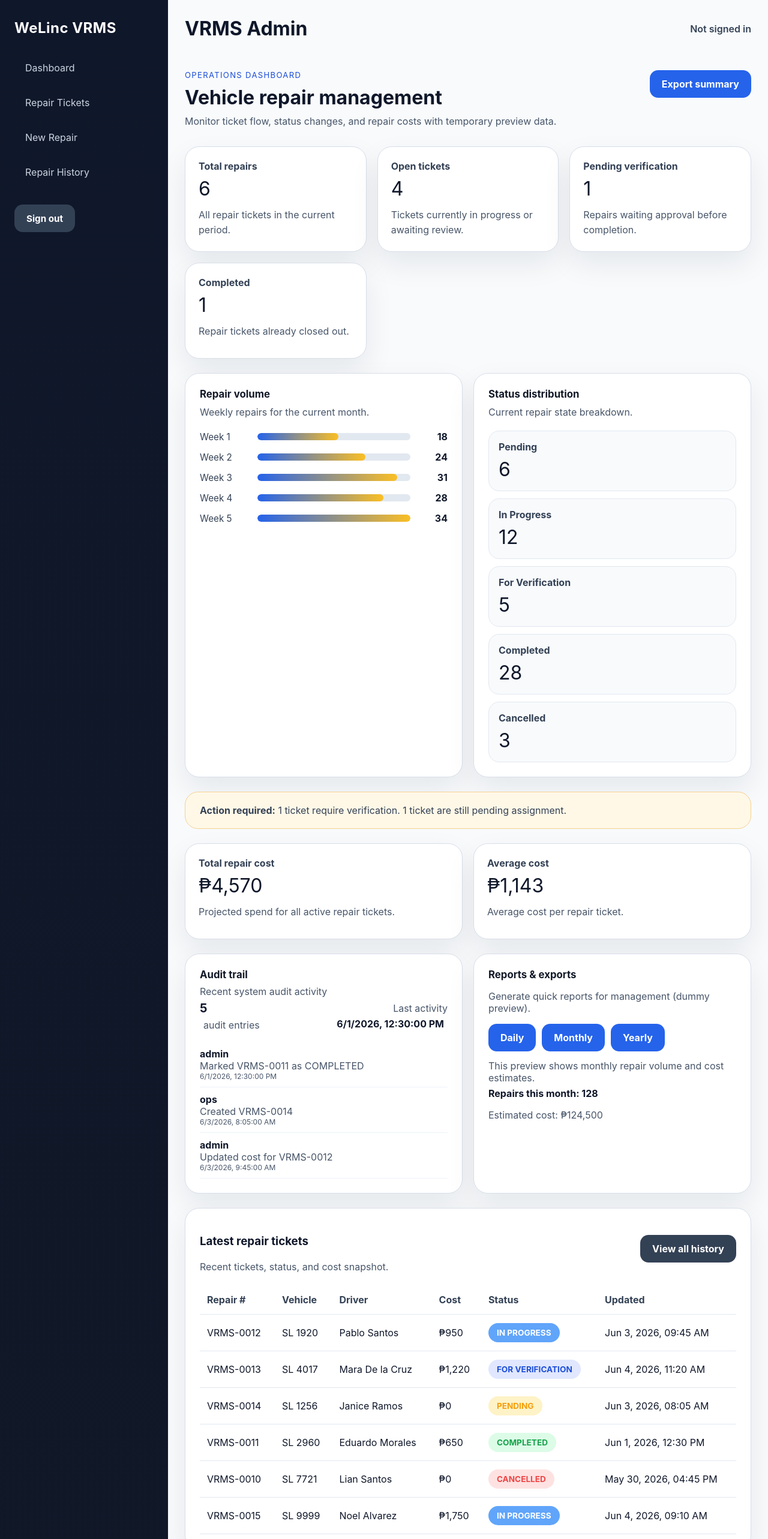
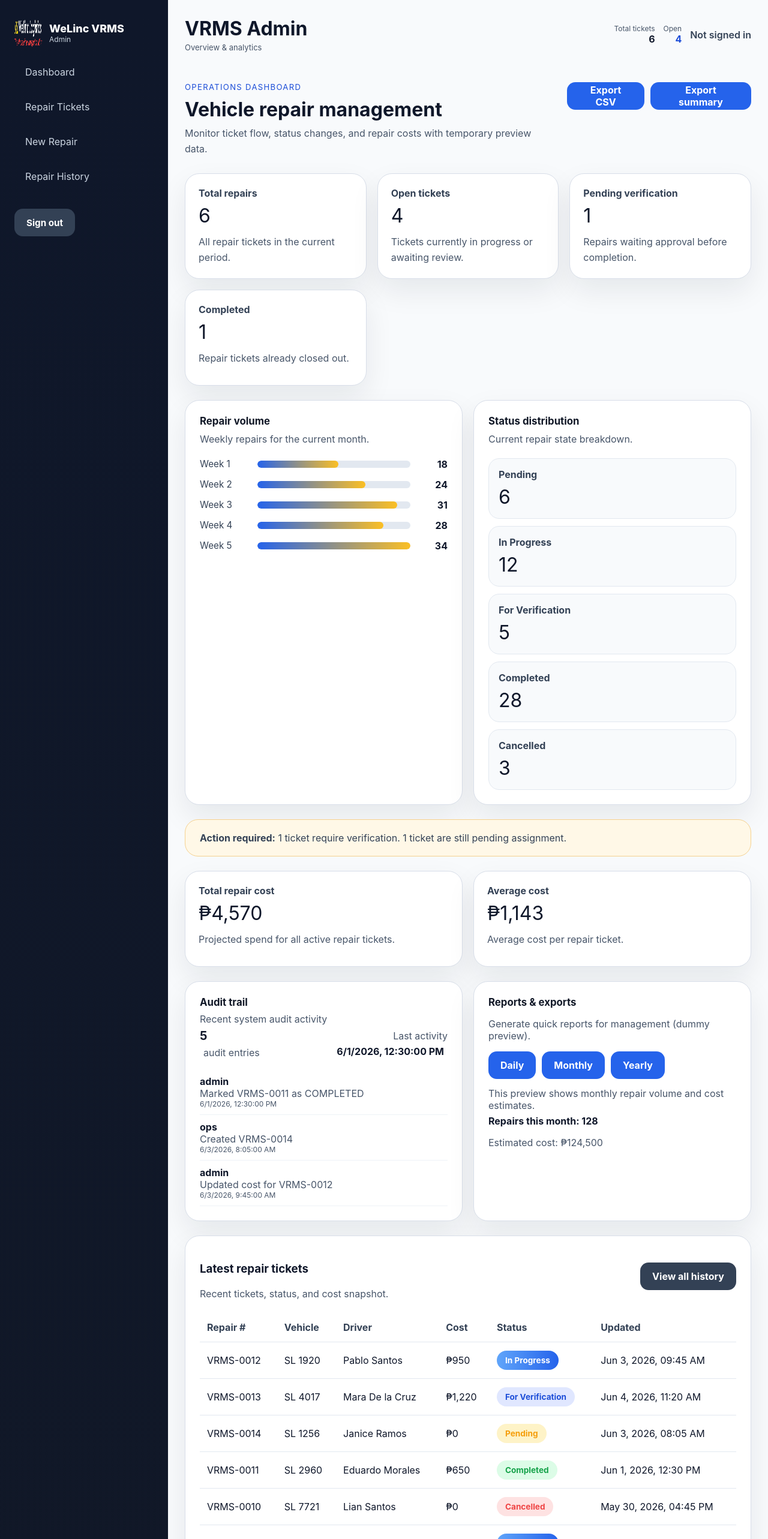
Before and after one commit to Capstone-WeLinc/welinc-web-vrms, a React (Vite) app: page / in a window 1280 px wide. Shown: the top 2566 px of the page at 60% size. Built offline with nearby package versions, Linux system fonts and the light colour scheme; no server answers.

Commit message:
Polish UI: sidebar/logo, topbar metrics, status badges, CSV export, CSS tweaks

```diff
--- a/src/components/layout/Sidebar.tsx
+++ b/src/components/layout/Sidebar.tsx
@@ -1,5 +1,6 @@
 import { NavLink } from 'react-router-dom';
 import { useAuthStore } from '../../store/authStore';
+import logo from '../../assets/logo.png';
 
 const navItems = [
   { to: '/dashboard', label: 'Dashboard' },
@@ -13,7 +14,15 @@ export function Sidebar() {
 
   return (
     <aside className="sidebar">
-      <h1>WeLinc VRMS</h1>
+      <div style={{ display: 'flex', alignItems: 'center', gap: 12, marginBottom: 18 }}>
+        <img src={logo} alt="WeLinc" style={{ width: 46, height: 46, borderRadius: 10 }} />
+        <div>
+          <div style={{ fontWeight: 800, fontSize: 18 }}>WeLinc VRMS</div>
+          <div style={{ fontSize: 12, color: '#cbd5e1' }}>Admin</div>
+        </div>
+      </div>
+
+      <nav style={{ marginTop: 8 }}>
         {navItems.map((item) => (
           <NavLink
             key={item.to}
@@ -23,6 +32,8 @@ export function Sidebar() {
             {item.label}
           </NavLink>
         ))}
+      </nav>
+
       <div className="sidebar-footer">
         <button className="button secondary" type="button" onClick={logout}>
           Sign out
--- a/src/components/layout/Topbar.tsx
+++ b/src/components/layout/Topbar.tsx
@@ -1,15 +1,30 @@
 import { useAuthStore } from '../../store/authStore';
+import { SAMPLE_REPAIRS } from '../../lib/mockData';
 
 export function Topbar() {
   const user = useAuthStore((state) => state.user);
+  const total = SAMPLE_REPAIRS.length;
+  const open = SAMPLE_REPAIRS.filter((r) => r.status !== 'COMPLETED' && r.status !== 'CANCELLED').length;
 
   return (
     <div className="topbar">
       <div>
         <h2 className="page-title">VRMS Admin</h2>
+        <div style={{ color: 'var(--muted)', fontSize: 13, marginTop: 4 }}>Overview & analytics</div>
       </div>
-      <div className="topbar-user">
-        {user ? `Signed in as ${user.username}` : 'Not signed in'}
+
+      <div style={{ display: 'flex', alignItems: 'center', gap: 14 }}>
+        <div style={{ textAlign: 'right' }}>
+          <div style={{ fontSize: 12, color: 'var(--muted)' }}>Total tickets</div>
+          <div style={{ fontWeight: 700 }}>{total}</div>
+        </div>
+        <div style={{ textAlign: 'right' }}>
+          <div style={{ fontSize: 12, color: 'var(--muted)' }}>Open</div>
+          <div style={{ fontWeight: 700, color: 'var(--primary-strong)' }}>{open}</div>
+        </div>
+        <div className="topbar-user">
+          {user ? `Signed in as ${user.username}` : 'Not signed in'}
+        </div>
       </div>
     </div>
   );
--- a/src/components/shared/StatusBadge.tsx
+++ b/src/components/shared/StatusBadge.tsx
@@ -1,9 +1,18 @@
-import { buildStatusClass } from '../../lib/utils/format';
+import React from 'react';
 
 interface StatusBadgeProps {
   status: string;
 }
 
+const STATUS_MAP: Record<string, { label: string; cls: string }> = {
+  PENDING: { label: 'Pending', cls: 'status-pending' },
+  IN_PROGRESS: { label: 'In Progress', cls: 'status-in-progress' },
+  FOR_VERIFICATION: { label: 'For Verification', cls: 'status-for-verification' },
+  COMPLETED: { label: 'Completed', cls: 'status-completed' },
+  CANCELLED: { label: 'Cancelled', cls: 'status-cancelled' },
+};
+
 export function StatusBadge({ status }: StatusBadgeProps) {
-  return <span className={buildStatusClass(status)}>{status.replace('_', ' ')}</span>;
+  const meta = STATUS_MAP[status] || { label: status, cls: 'status-pending' };
+  return <span className={`status-chip ${meta.cls}`}>{meta.label}</span>;
 }
--- a/src/index.css
+++ b/src/index.css
@@ -220,6 +220,11 @@ button {
   background: #e0e7ff;
   color: #1d4ed8;
 }
+
+.status-in-progress { background: linear-gradient(90deg, #60a5fa, #2563eb); color: white; }
+.status-pending { background: var(--warning-soft); color: var(--warning); }
+.status-completed { background: var(--success-soft); color: var(--success); }
+.status-cancelled { background: var(--danger-soft); color: var(--danger); }
 
 .status-completed {
   background: var(--success-soft);
--- /dev/null
+++ b/src/lib/export.ts
@@ -0,0 +1,32 @@
+import { RepairTicket } from '../types';
+
+function toCSV(rows: Record<string, any>[]) {
+  if (!rows || rows.length === 0) return '';
+  const keys = Object.keys(rows[0]);
+  const header = keys.join(',');
+  const lines = rows.map((r) => keys.map((k) => JSON.stringify(r[k] ?? '')).join(','));
+  return [header, ...lines].join('\n');
+}
+
+export function downloadRepairsCSV(items: RepairTicket[]) {
+  const rows = items.map((r) => ({
+    id: r.id,
+    repairNumber: r.repairNumber,
+    vehiclePlate: r.vehiclePlate,
+    driverName: r.driverName,
+    status: r.status,
+    updatedAt: r.updatedAt,
+    totalCost: r.totalCost ?? 0,
+  }));
+
+  const csv = toCSV(rows);
+  const blob = new Blob([csv], { type: 'text/csv' });
+  const url = URL.createObjectURL(blob);
+  const a = document.createElement('a');
+  a.href = url;
+  a.download = 'repairs.csv';
+  document.body.appendChild(a);
+  a.click();
+  a.remove();
+  URL.revokeObjectURL(url);
+}
--- a/src/pages/DashboardPage.tsx
+++ b/src/pages/DashboardPage.tsx
@@ -4,6 +4,7 @@ import { formatDate } from '../lib/utils/format';
 import { StatusBadge } from '../components/shared/StatusBadge';
 import { Button } from '../components/ui/Button';
 import { REPAIR_VOLUME, SAMPLE_REPAIRS, STATUS_DISTRIBUTION } from '../lib/mockData';
+import { downloadRepairsCSV } from '../lib/export';
 import { SAMPLE_AUDITS, REPORT_STATS } from '../lib/mockAudit';
 
 const statusLabels: Record<string, string> = {
@@ -89,7 +90,10 @@ export function DashboardPage() {
             Monitor ticket flow, status changes, and repair costs with temporary preview data.
           </p>
         </div>
-        <Button type="button">Export summary</Button>
+        <div style={{ display: 'flex', gap: 10 }}>
+          <Button type="button" onClick={() => downloadRepairsCSV(repairs)}>Export CSV</Button>
+          <Button type="button">Export summary</Button>
+        </div>
       </div>
 
       <div className="dashboard-grid">
```
Lines whose indentation alone changed are shown as unchanged.
